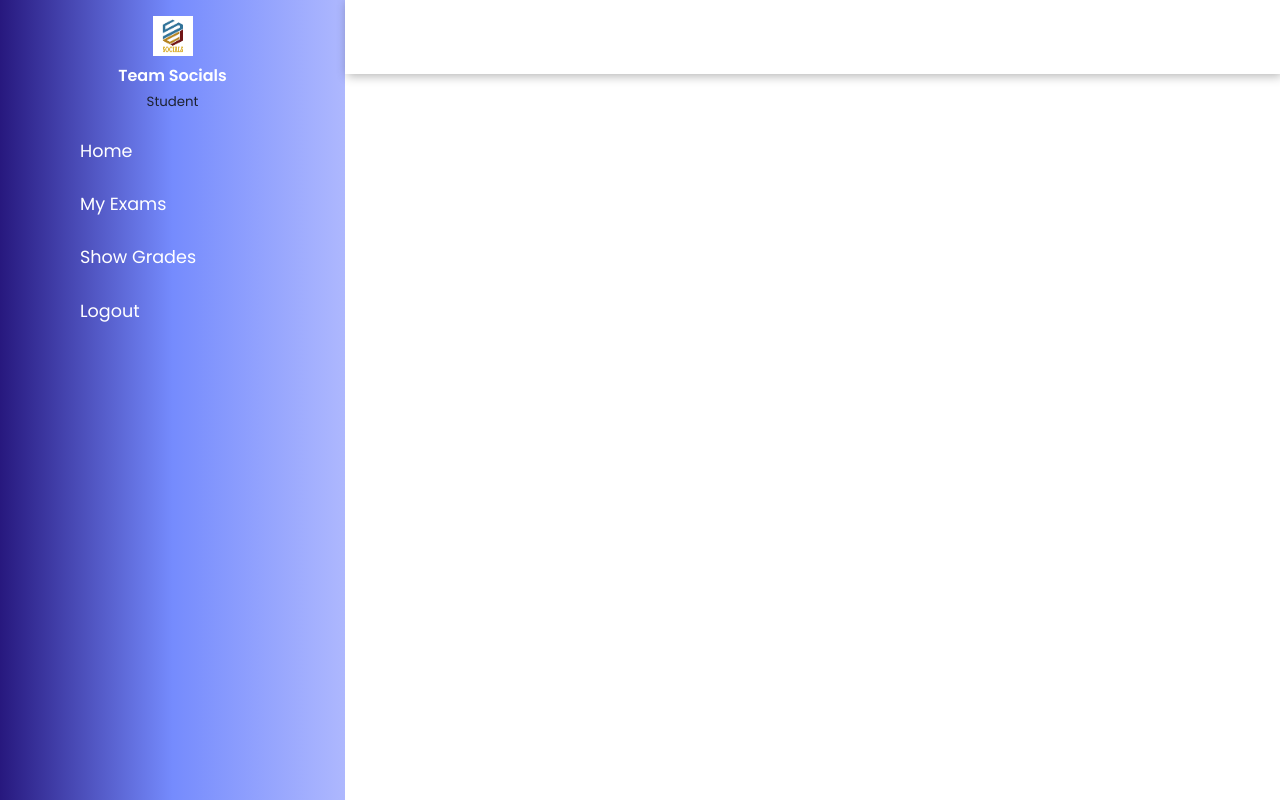
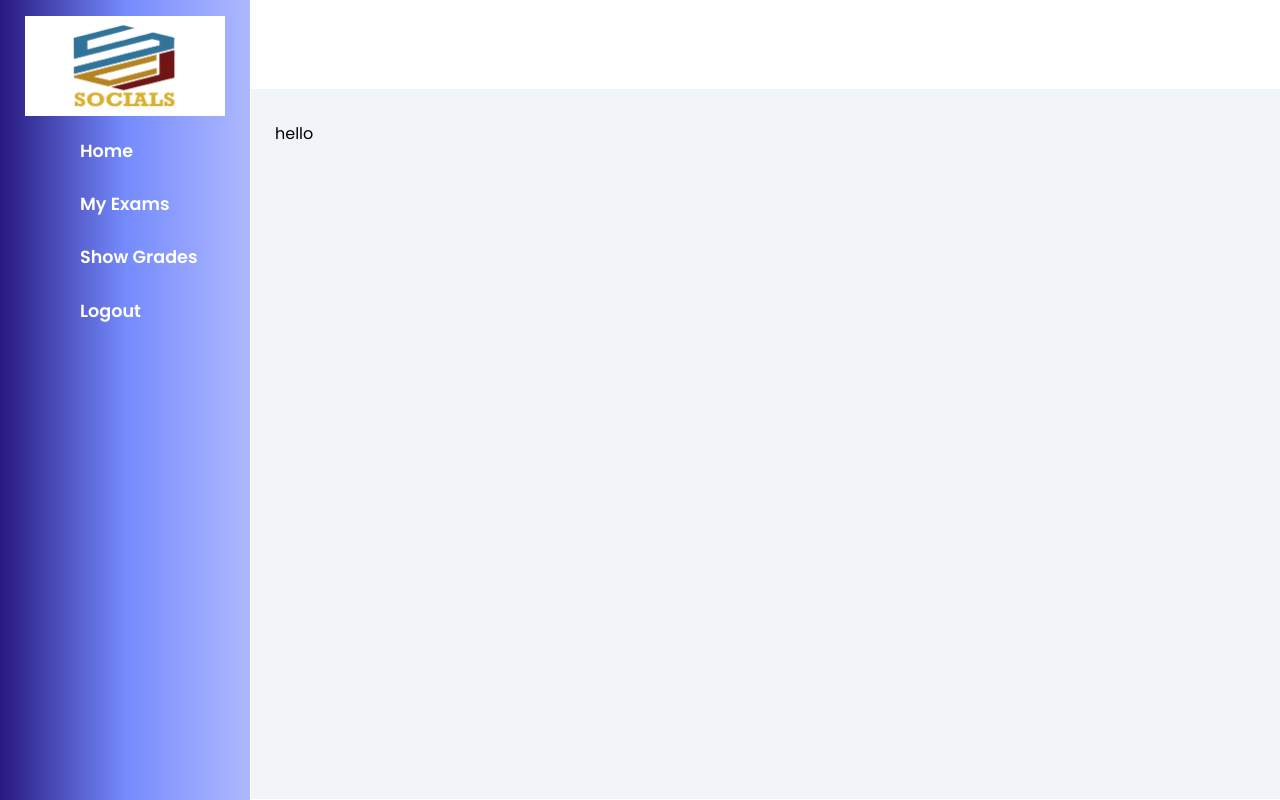
Before and after one commit to 2191727/finals, a PHP site: page /student.php in a window 1280 px wide. Run offline with PHP 8.4, Linux system fonts and the light colour scheme.

Commit message:
update 3

```diff
--- a/student.css
+++ b/student.css
@@ -19,7 +19,7 @@
     font-size: large;
 }
 .sidebar{
-    width: 345px;
+    width: 250px;
     position: fixed;
     left: 0;
     top: 0;
@@ -84,15 +84,14 @@
        left: 70px;
 }
   .main-content {
-    transition: margin-left 300ms;
-      margin-left: 345px;
+    margin-left: 251px;
   }
 
 .nav{
     list-style: none;
     position: relative;
     padding: 2rem;
-
+    font-weight: 900;
 }
 
 .nav li{
@@ -125,7 +124,7 @@
 }
 
 .nav li:hover a{
-    color: #59C1BD;
+    color: black;
     transition: 0.3s;
 }
 
@@ -139,7 +138,7 @@
 }
 
 .nav li:nth-child(2):hover ~ .active{
-    top: 25%;
+    top: 27%;
 }
 
 .nav li:nth-child(3):hover ~ .active{
@@ -154,14 +153,13 @@
 header{
     display: flex;
     justify-content: space-between;
-    padding: 1rem 1.5rem;
-    box-shadow: 2px 2px 10px rgba(0, 0, 0, 0.3) ;
     position: fixed;
-    left: 345px;
-    width: calc(100% - 345px);
+    left: 251px;
+    margin-top: 0%;
+    height: calc(120% - 70rem);
+    width: calc(120% - 250px);
     top: 0;
-    z-index: 100;
-    transition: left 300ms;
+    background: black;
 }
 
 
--- a/student.php
+++ b/student.php
@@ -7,6 +7,8 @@
     <title>Student</title>
     <link rel="stylesheet" href="student.css">
     <meta name="viewport" content="width=device-width, initial-scale=1.0">
+    <script src="https://code.jquery.com/jquery-3.4.1.js"></script>
+    <script src="https://kit.fontawsome.com/a076d05399"></script>
 </head>
 
 
@@ -16,14 +18,10 @@
         <div class="sidebar-student">
 
             <div class="user-image">
-                <img src="team-socials.png" width="40px" height="40px" alt="">
+                <img src="team-socials.png" width="200px" height="100px" alt="">
+
             </div>
-            <div class="user-wrapper">
-                <div>
-                    <h4>Team Socials</h4>
-                    <small>Student</small>
-                </div>
-            </div>
+
 
         </div>
 
@@ -35,18 +33,18 @@
                 </li>
 
                 <li>
-                    <a href="studentlist.php"><span><i class="fa fa-users" aria-hidden="true"></i></span>
+                    <a href="#"><span><i class="fa fa-users" aria-hidden="true"></i></span>
                         <span>My Exams</span></a>
                 </li>
 
                 <li>
-                    <a href="createquiz.php"><span><i class="fa fa-list-alt" aria-hidden="true"></i></span>
+                    <a href="#"><span><i class="fa fa-list-alt" aria-hidden="true"></i></span>
                         <span>Show Grades</span></a>
                 </li>
 
 
                 <li>
-                    <a href=""><span><i class="fa fa-sign-out" aria-hidden="true"></i></span>
+                    <a href="login.php"><span><i class="fa fa-sign-out" aria-hidden="true"></i></span>
                         <span>Logout</span></a>
                 </li>
 
@@ -64,7 +62,18 @@
                 </label>
             </h2>
         </header>
+            <main>
+        <div class="col">
+            <div class="row">
+                <table>
+                    hello
+                </table>
+            </div>
+        </div>
+    </main>
     </div>
+
+
 </body>
 
 </html>
```
Also changed, not shown: login.php (+1 -7 lines).
